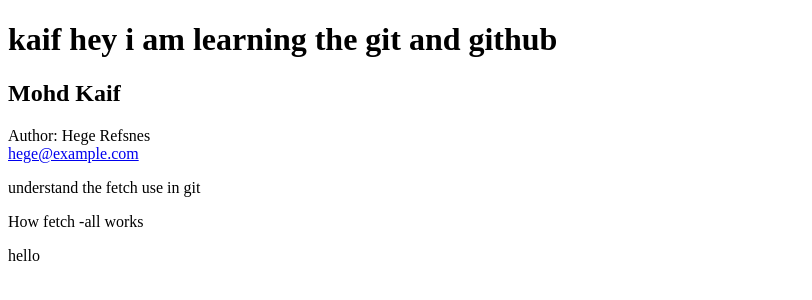
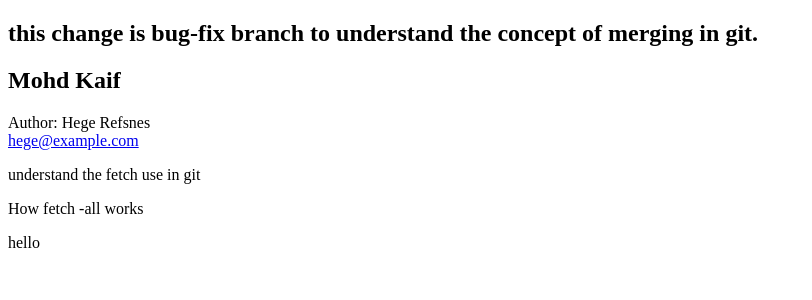
Before and after one commit to mohdkaif1729/git-github, a plain HTML site: page index.html in a window 1280 px wide. Shown: the whole page, without its empty margins (0-812 px from the left). Drawn offline with Linux system fonts and the light colour scheme.

Commit message:
change in index.html in bug-fix

```diff
--- a/index.html
+++ b/index.html
@@ -6,7 +6,7 @@
     <title>Document</title>
   </head>
   <body>
-    <h1>kaif hey i am learning the git and github</h1>
+    <h2>this change is bug-fix branch to understand the concept of merging in git.</h2>
     <h2>Mohd Kaif</h2>
     <p>
       Author: Hege Refsnes<br />
```
